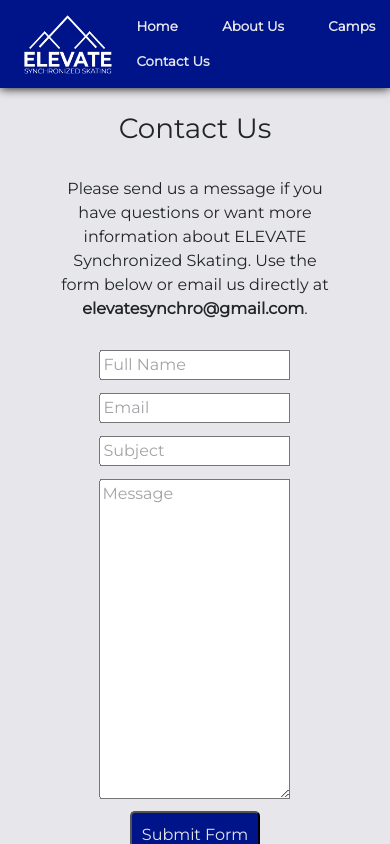
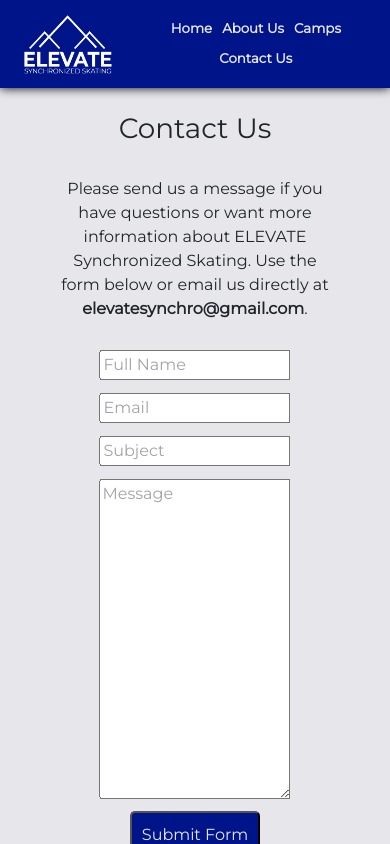
Before and after one commit to msagle/Elevate, a React (Create React App) app: page /contact in a window 390 px wide. Shown: the top 844 px of the page. Built offline with nearby package versions, Linux system fonts and the light colour scheme.

Commit message:
fixed footer formatting

```diff
--- a/src/components/RoutingBar.module.css
+++ b/src/components/RoutingBar.module.css
@@ -5,7 +5,13 @@
     justify-content: space-between;
     align-items: center;
     gap: 15px;
-    padding-right: 10px;
+}
+
+@media (max-width: 450px) {
+    .linkContainer, .linkContainerFooter {
+        justify-content: center;
+        gap: 10px;
+    }
 }
 
 .linkContainer a {
```
Also changed, not shown: src/components/Footer.module.css (line endings or trailing spaces).
